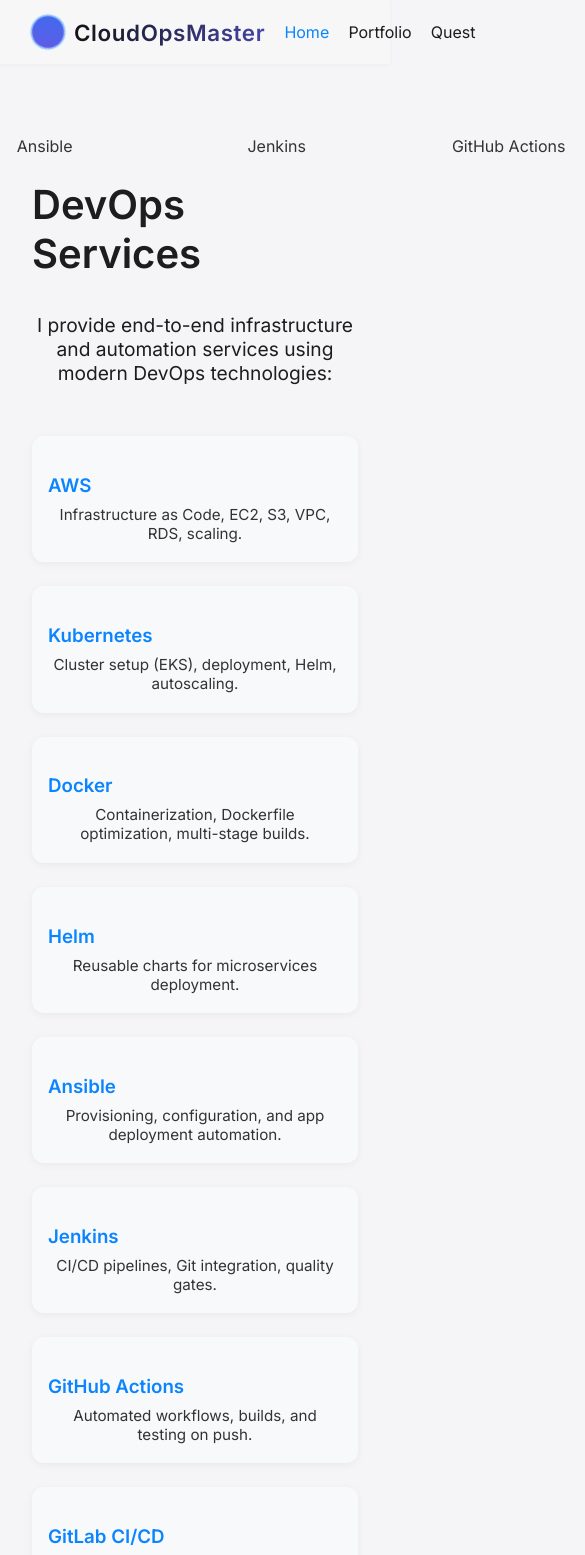
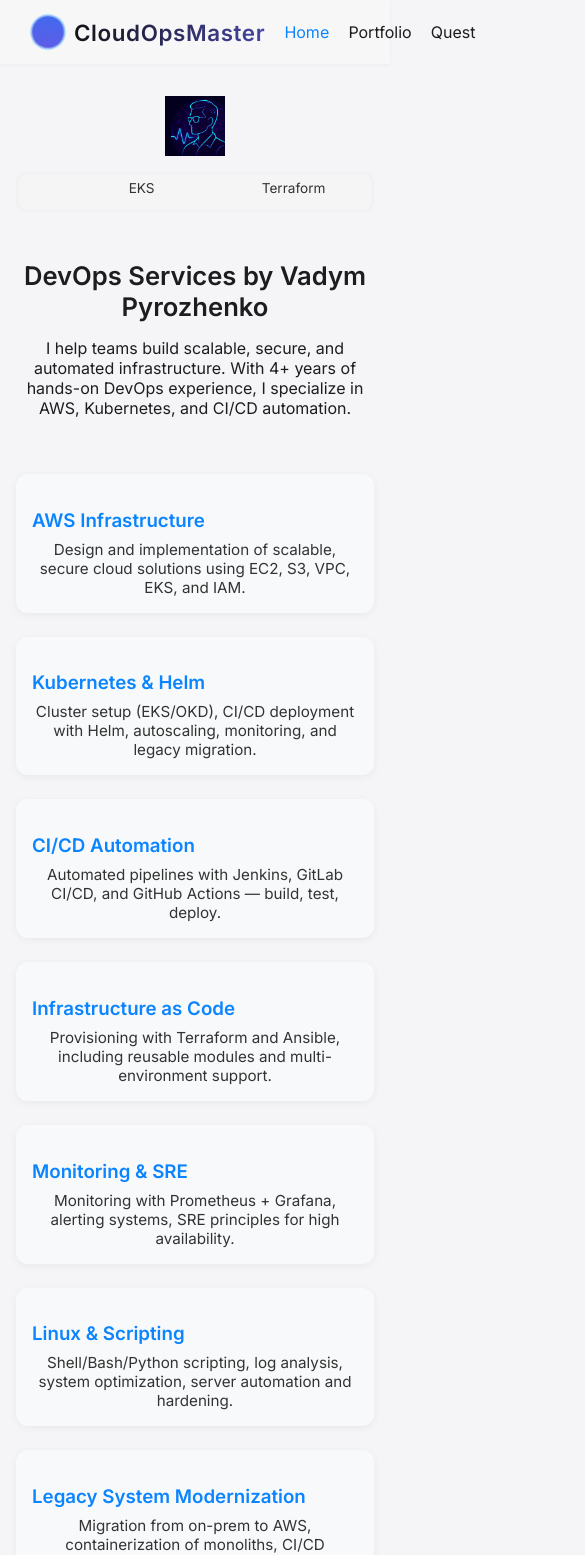
Before and after one commit to CloudOpsMaster/devops-services, a React (Create React App) app: page /#/ in a window 390 px wide. Shown: the top 1555 px of the page, 585 px wide, since content can reach past the window. Built offline with nearby package versions, Linux system fonts and the light colour scheme.

Commit message:
NO JIRA - Adds home page

```diff
--- a/src/pages/Home.css
+++ b/src/pages/Home.css
@@ -4,58 +4,29 @@
   align-items: center;
   padding: 4rem 2rem;
   animation: fadeIn 1s ease-in;
+  max-width: 1200px;
+  margin: 0 auto;
 }
 
 .logo {
-  width: 100px;
+  width: 80px;
   margin-bottom: 1rem;
 }
 
 h1 {
-  font-size: 2.5rem;
+  font-size: 2.2rem;
+  text-align: center;
   margin: 1rem 0;
 }
 
 p {
-  font-size: 1.2rem;
+  font-size: 1.1rem;
   text-align: center;
-  max-width: 600px;
+  max-width: 700px;
+  margin: 0 auto 1.5rem auto;
 }
 
-.tech-list {
-  list-style: none;
-  padding: 0;
-  margin: 2rem 0;
-}
-
-.tech-list li {
-  margin: 0.5rem 0;
-  font-weight: 600;
-}
-
-.cta-button {
-  padding: 0.75rem 1.5rem;
-  font-size: 1rem;
-  background-color: black;
-  color: white;
-  border: none;
-  border-radius: 8px;
-  cursor: pointer;
-  transition: background-color 0.3s ease;
-}
-
-.cta-button:hover {
-  background-color: #444;
-}
-
-@keyframes fadeIn {
-  from { opacity: 0; transform: translateY(10px); }
-  to { opacity: 1; transform: translateY(0); }
-}
-
-/* Slider
-*/
-tech-slider {
+.tech-slider {
   height: 40px;
   overflow: hidden;
   position: relative;
@@ -63,11 +34,13 @@
   background: #f5f5f5;
   border-radius: 10px;
   box-shadow: inset 0 0 5px rgba(0,0,0,0.05);
+  width: 100%;
+  max-width: 700px;
 }
 
 .tech-slide-track {
   display: flex;
-  width: calc(200%); /* 2x technologies */
+  width: calc(200%);
   animation: scroll 20s linear infinite;
 }
 
@@ -86,13 +59,12 @@
   100% { transform: translateX(-50%); }
 }
 
-
-
 .services-grid {
   display: grid;
   grid-template-columns: repeat(auto-fit, minmax(260px, 1fr));
   gap: 1.5rem;
   margin: 2rem 0;
+  width: 100%;
 }
 
 .service-card {
@@ -118,3 +90,68 @@
   font-size: 0.95rem;
   color: #333;
 }
+
+.cta-button {
+  padding: 0.75rem 1.5rem;
+  font-size: 1rem;
+  background-color: black;
+  color: white;
+  border: none;
+  border-radius: 8px;
+  cursor: pointer;
+  transition: background-color 0.3s ease;
+  margin-top: 2rem;
+}
+
+.cta-button:hover {
+  background-color: #444;
+}
+
+@keyframes fadeIn {
+  from { opacity: 0; transform: translateY(10px); }
+  to { opacity: 1; transform: translateY(0); }
+}
+
+/* 🔽 Mobile responsiveness */
+@media (max-width: 768px) {
+  .home-container {
+    padding: 2rem 1rem;
+  }
+
+  h1 {
+    font-size: 1.8rem;
+  }
+
+  .tech-slide {
+    width: 150px;
+    font-size: 0.9rem;
+  }
+
+  .service-card {
+    padding: 1rem;
+  }
+
+  .cta-button {
+    font-size: 0.95rem;
+    padding: 0.65rem 1.2rem;
+  }
+}
+
+@media (max-width: 480px) {
+  .tech-slide {
+    width: 120px;
+    font-size: 0.85rem;
+  }
+
+  .logo {
+    width: 60px;
+  }
+
+  h1 {
+    font-size: 1.6rem;
+  }
+
+  p {
+    font-size: 1rem;
+  }
+}
--- a/src/pages/Home.js
+++ b/src/pages/Home.js
@@ -3,13 +3,16 @@
 import logo from '../assets/logo.png';
 
 const technologies = [
-  "AWS", "Kubernetes", "Docker", "Helm", "Ansible", "Jenkins",
-  "GitHub Actions", "GitLab CI/CD", "Prometheus + Grafana"
+  "AWS", "EKS", "Terraform", "Helm", "Ansible", "Jenkins",
+  "GitLab CI/CD", "GitHub Actions", "Prometheus", "Grafana",
+  "Linux", "Bash", "Python", "Nginx", "SonarQube"
 ];
 
 export default function Home() {
   return (
     <div className="home-container">
+      <img src={logo} alt="Logo" className="logo" />
+
       <div className="tech-slider">
         <div className="tech-slide-track">
           {technologies.concat(technologies).map((tech, index) => (
@@ -18,20 +21,44 @@
         </div>
       </div>
 
-      <h1>DevOps Services</h1>
-      <p>I provide end-to-end infrastructure and automation services using modern DevOps technologies:</p>
+      <h1>DevOps Services by Vadym Pyrozhenko</h1>
+      <p>
+        I help teams build scalable, secure, and automated infrastructure.
+        With 4+ years of hands-on DevOps experience, I specialize in AWS, Kubernetes, and CI/CD automation.
+      </p>
 
       <div className="services-grid">
-        <div className="service-card"><h3>AWS</h3><p>Infrastructure as Code, EC2, S3, VPC, RDS, scaling.</p></div>
-        <div className="service-card"><h3>Kubernetes</h3><p>Cluster setup (EKS), deployment, Helm, autoscaling.</p></div>
-        <div className="service-card"><h3>Docker</h3><p>Containerization, Dockerfile optimization, multi-stage builds.</p></div>
-        <div className="service-card"><h3>Helm</h3><p>Reusable charts for microservices deployment.</p></div>
-        <div className="service-card"><h3>Ansible</h3><p>Provisioning, configuration, and app deployment automation.</p></div>
-        <div className="service-card"><h3>Jenkins</h3><p>CI/CD pipelines, Git integration, quality gates.</p></div>
-        <div className="service-card"><h3>GitHub Actions</h3><p>Automated workflows, builds, and testing on push.</p></div>
-        <div className="service-card"><h3>GitLab CI/CD</h3><p>Full CI/CD with environments and GitOps practices.</p></div>
-        <div className="service-card"><h3>Prometheus + Grafana</h3><p>Monitoring, alerting, and beautiful dashboards.</p></div>
+        <div className="service-card">
+          <h3>AWS Infrastructure</h3>
+          <p>Design and implementation of scalable, secure cloud solutions using EC2, S3, VPC, EKS, and IAM.</p>
+        </div>
+        <div className="service-card">
+          <h3>Kubernetes & Helm</h3>
+          <p>Cluster setup (EKS/OKD), CI/CD deployment with Helm, autoscaling, monitoring, and legacy migration.</p>
+        </div>
+        <div className="service-card">
+          <h3>CI/CD Automation</h3>
+          <p>Automated pipelines with Jenkins, GitLab CI/CD, and GitHub Actions — build, test, deploy.</p>
+        </div>
+        <div className="service-card">
+          <h3>Infrastructure as Code</h3>
+          <p>Provisioning with Terraform and Ansible, including reusable modules and multi-environment support.</p>
+        </div>
+        <div className="service-card">
+          <h3>Monitoring & SRE</h3>
+          <p>Monitoring with Prometheus + Grafana, alerting systems, SRE principles for high availability.</p>
+        </div>
+        <div className="service-card">
+          <h3>Linux & Scripting</h3>
+          <p>Shell/Bash/Python scripting, log analysis, system optimization, server automation and hardening.</p>
+        </div>
+        <div className="service-card">
+          <h3>Legacy System Modernization</h3>
+          <p>Migration from on-prem to AWS, containerization of monoliths, CI/CD enablement for legacy apps.</p>
+        </div>
       </div>
+
+      <p>If you're looking for a DevOps engineer to build, optimize, or automate your infrastructure — I'm here to help.</p>
 
       <a
         href="https://docs.google.com/forms/d/e/1FAIpQLScnvM_iWlMPqTBiFwoU0DBkFL1WRy4V2ll6EIRv6S_ICOe00A/viewform?usp=header"
@@ -40,7 +67,6 @@
       >
         <button className="cta-button">📩 Request a Free Consultation</button>
       </a>
-
     </div>
   );
 }
```
